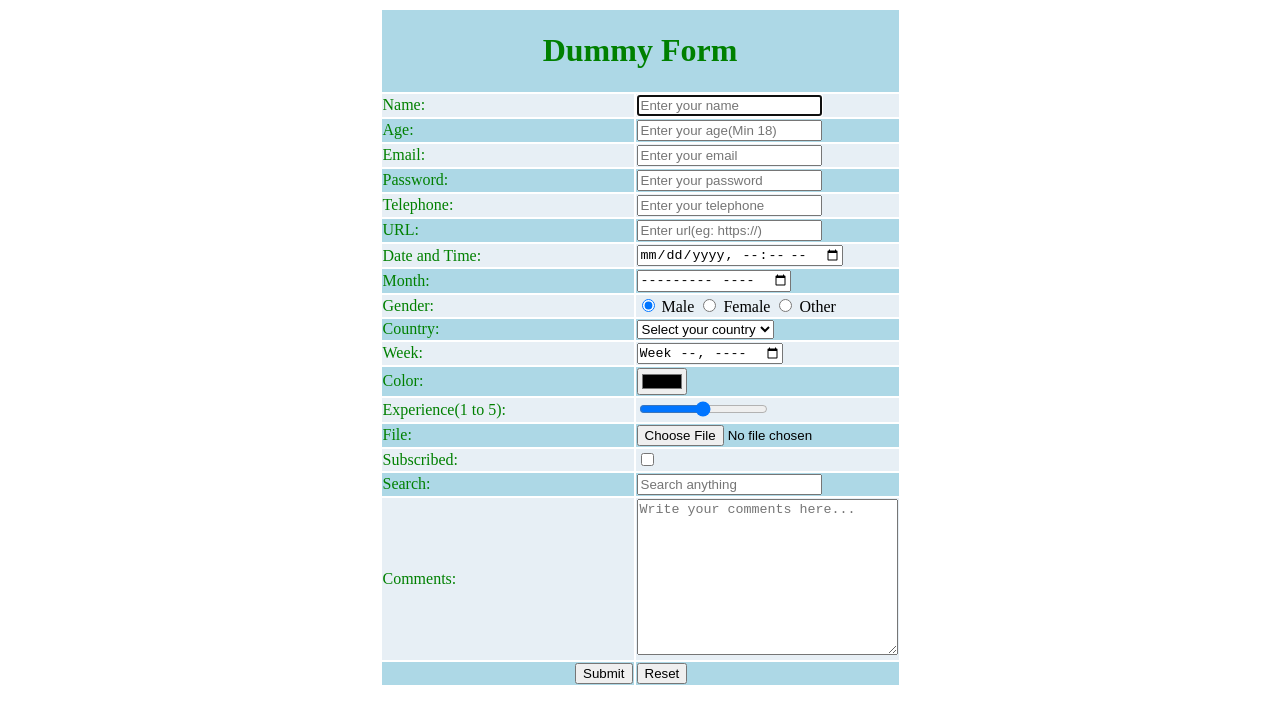
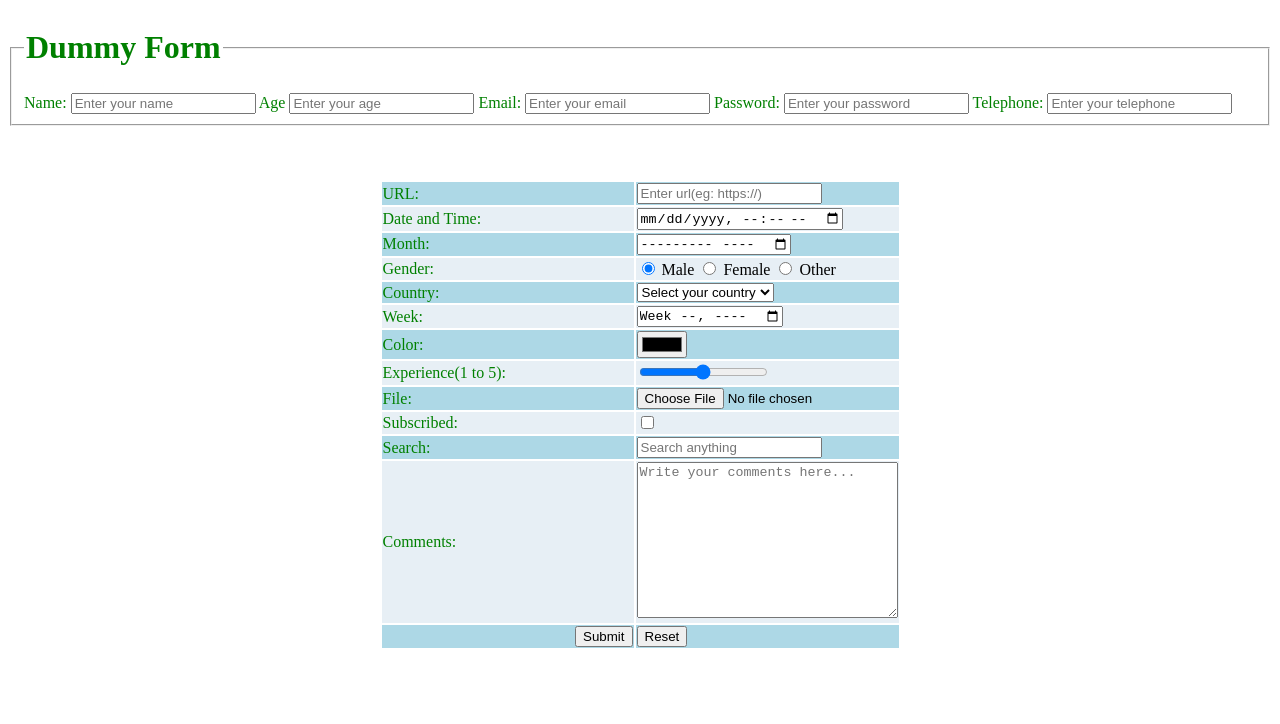
Before and after one commit to mani-chauhan2004/Form-HTML, a plain HTML site: page index.html in a window 1280 px wide. Drawn offline with Linux system fonts and the light colour scheme.

Commit message:
Add fieldset and legend

```diff
--- a/index.html
+++ b/index.html
@@ -6,33 +6,26 @@
     <title>Document</title>
 </head>
 <body>
-    <table align="center">
-        <form action="#" method="post" name="form" id="form" target="_blank">
-            <tr>
-                <td colspan="2" align="center" bgcolor="lightblue"><h1><font color="green">Dummy Form</font></h1></td>
-            </tr>
-            <tr bgcolor="#E7EFF5">
-                <td width="250"><label for="name"><font color="green">Name:</font></label></td>
-                <td width="200"><input type="text" id="name" name="name" placeholder="Enter your name" minlength="6" maxlength="20" autofocus></td>
-            </tr>
+    <form action="#" method="post" name="form" id="form" target="_blank">
+        <fieldset>
+            <legend><h1><font color="green">Dummy Form</font></h1></legend>
+            <label for="name"><font color="green">Name:</font></label>
+            <input type="text" id="name" name="name" placeholder="Enter your name" required>
+            <label for="age"><font color="green">Age</font></label>
+            <input type="number" id="age" name="age" placeholder="Enter your age" required>
+            <label for="email"><font color="green">Email:</font></label>
+            <input type="email" id="email" name="email" placeholder="Enter your email">
+            <label for="password"><font color="green">Password:</font></label>
+            <input type="password" id="password" name="password" placeholder="Enter your password">
+            <label for="telephone"><font color="green">Telephone:</font></label>
+            <input type="tel" id="telephone" name="telephone" placeholder="Enter your telephone" required>
+        </fieldset>
+        <br>
+        <br>
+        <br>
+        <table align="center">
             <tr bgcolor="lightblue">
-                <td><label for="age"><font color="green">Age:</font></label></td>
-                <td><input type="number" id="age" name="age" placeholder="Enter your age(Min 18)" min="18" required></td>
-            </tr>
-            <tr bgcolor="#E7EFF5">
-                <td><label for="email"><font color="green">Email:</font></label></td>
-                <td><input type="email" id="email" name="email" placeholder="Enter your email"></td>
-            </tr>
-            <tr bgcolor="lightblue">
-                <td><label for="password"><font color="green">Password:</font></label></td>
-                <td><input type="password" id="password" name="password" placeholder="Enter your password"></td>
-            </tr>
-            <tr bgcolor="#E7EFF5">
-                <td><label for="telephone"><font color="green">Telephone:</font></label></td>
-                <td><input type="tel" id="telephone" name="telephone" placeholder="Enter your telephone" required></td>
-            </tr>
-            <tr bgcolor="lightblue">
-                <td><label for="url"><font color="green">URL:</font></label></td>
+                <td width="250"><label for="url"><font color="green">URL:</font></label></td>
                 <td><input type="url" id="url" name="url" placeholder="Enter url(eg: https://)"></td>
             </tr>
             <tr bgcolor="#E7EFF5">
@@ -98,7 +91,7 @@
                 <td align="right"><input type="submit" id="submit" name="submit"></td>
                 <td><input type="reset" id="reset" name="reset"></td>
             </tr>
-        </form>
-    </table>
+        </table>
+    </form>
 </body>
 </html>
```
